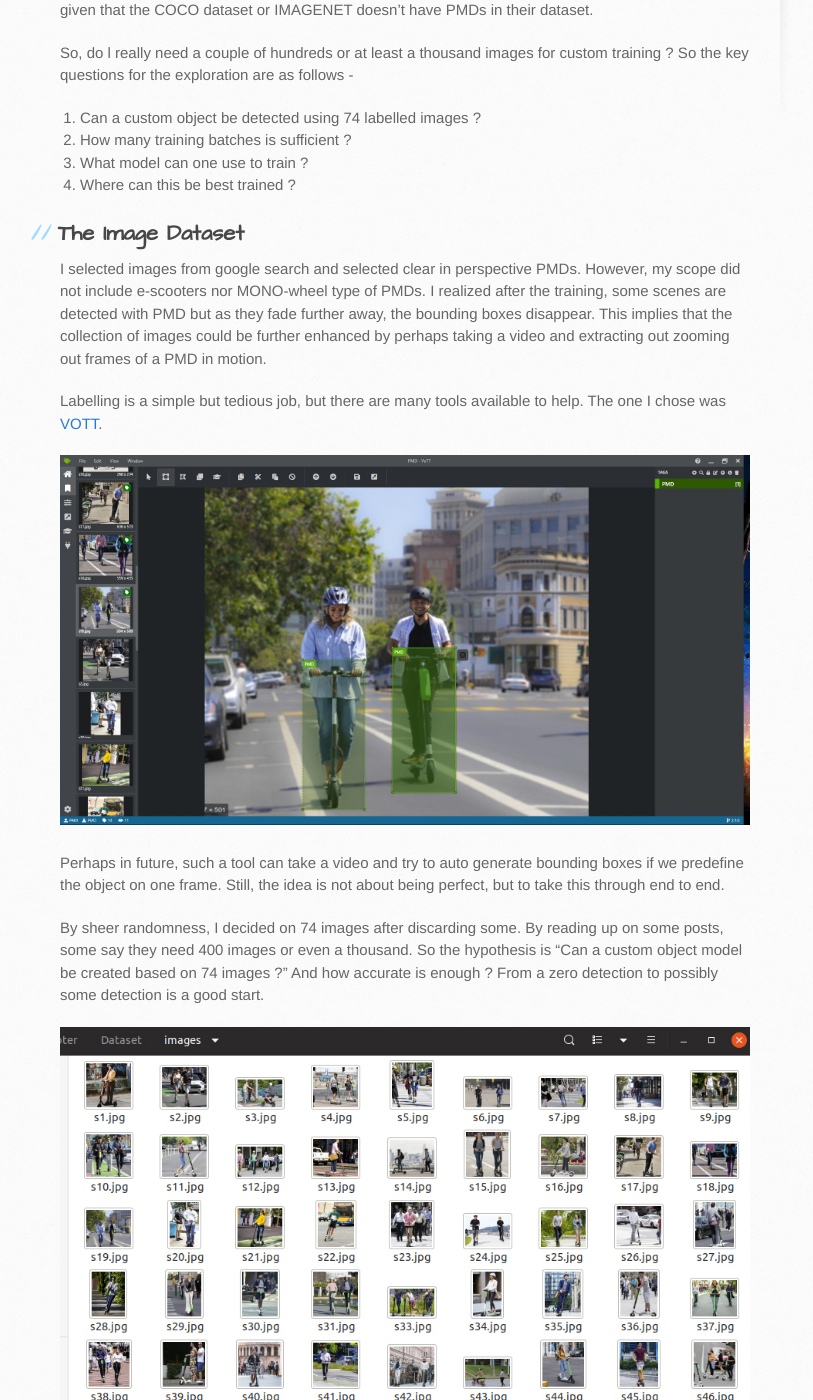
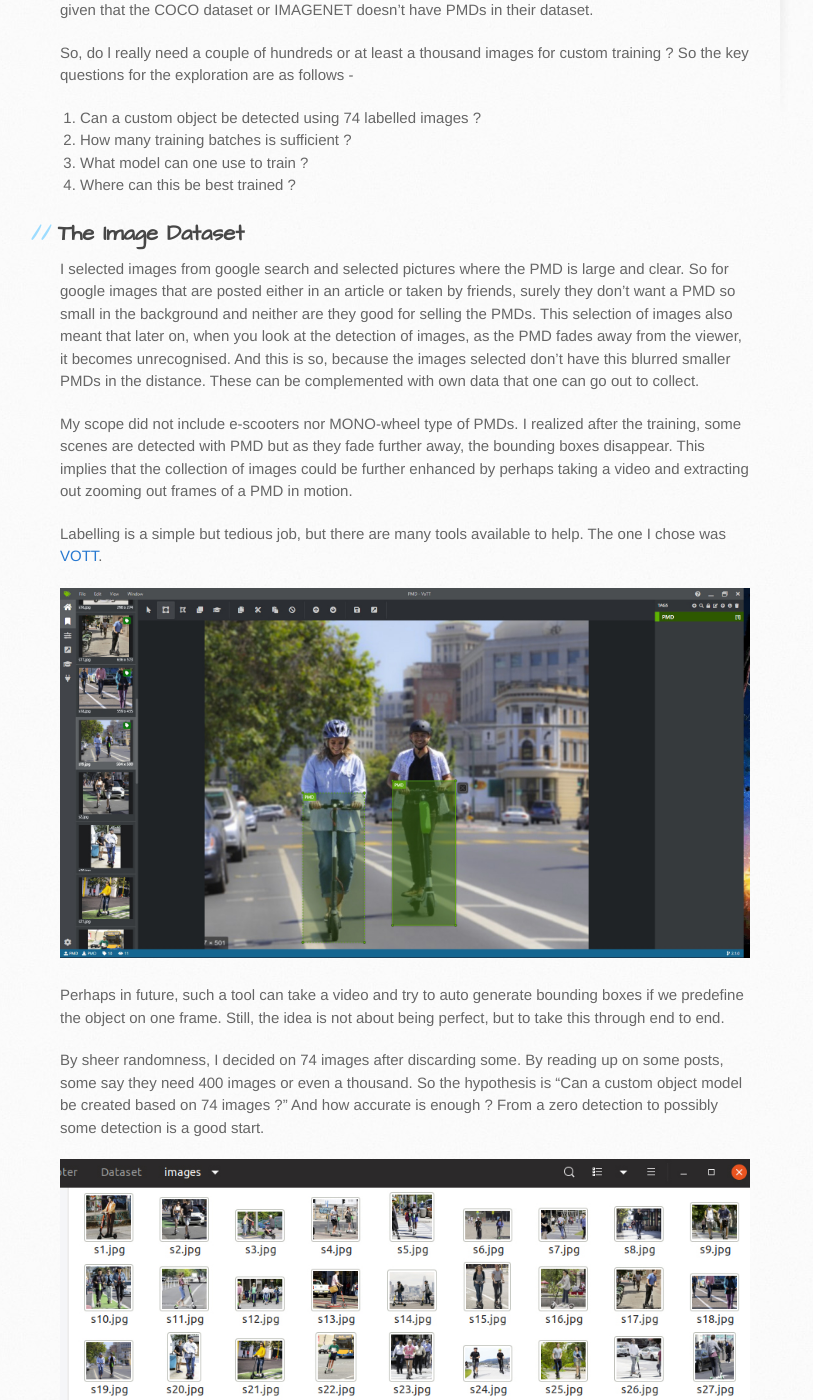
Before and after one commit to StrongRay/StrongRay.github.io, a Jekyll site: the page built from index.md, in a window 1280 px wide and 1400 px high, scrolled down 624 px. Shown: the whole window, without its empty margins (110-923 px from the left). Built offline with Jekyll 4.4.1, drawn with Linux system fonts in a browser that asks for light colours; our own code applies the rules of GitHub Pages for plain Markdown files; some of the changed text lies outside the part shown.

Commit message:
Update index.md

```diff
--- a/index.md
+++ b/index.md
@@ -15,7 +15,9 @@ So, do l really need a couple of hundreds or at least a thousand images for cust
 
 ## The Image Dataset
 
-I selected images from google search and selected clear in perspective PMDs.  However, my scope did not include e-scooters nor MONO-wheel type of PMDs.  I realized after the training, some scenes are detected with PMD but as they fade further away, the bounding boxes disappear.  This implies that the collection of images could be further enhanced by perhaps taking a video and extracting out zooming out frames of a PMD in motion.
+I selected images from google search and selected pictures where the PMD is large and clear. So for google images that are posted either in an article or taken by friends, surely they don't want a PMD so small in the background and neither are they good for selling the PMDs.  This selection of images also meant that later on, when you look at the detection of images, as the PMD fades away from the viewer, it becomes unrecognised.  And this is so, because the images selected don't have this blurred smaller PMDs in the distance.  These can be complemented with own data that one can go out to collect.
+
+My scope did not include e-scooters nor MONO-wheel type of PMDs.  I realized after the training, some scenes are detected with PMD but as they fade further away, the bounding boxes disappear.  This implies that the collection of images could be further enhanced by perhaps taking a video and extracting out zooming out frames of a PMD in motion.
 
 Labelling is a simple but tedious job, but there are many tools available to help.  The one I chose was [VOTT](https://github.com/microsoft/VoTT).
 
@@ -27,7 +29,7 @@ By sheer randomness, I decided on 74 images after discarding some.  By reading u
 
 ![Image File](/assets/images/DATA.jpg)
 
-## Yolo-ing around
+## YOLO-ing around
 
 You only Look Once [YOLO](https://pjreddie.com/media/files/papers/YOLOv3.pdf) is a nice and fast model for detecting images and developed by Joseph Redmon and Ali Frahadi of University of Washington.  Mathematics aside, there are many implementations from C to Python (Tensorflow) and Pytorch.  I chose [AlexyAB Darknet fork](https://github.com/AlexeyAB/darknet) which provided an upgraded version from PKREDDIE.
 
```
